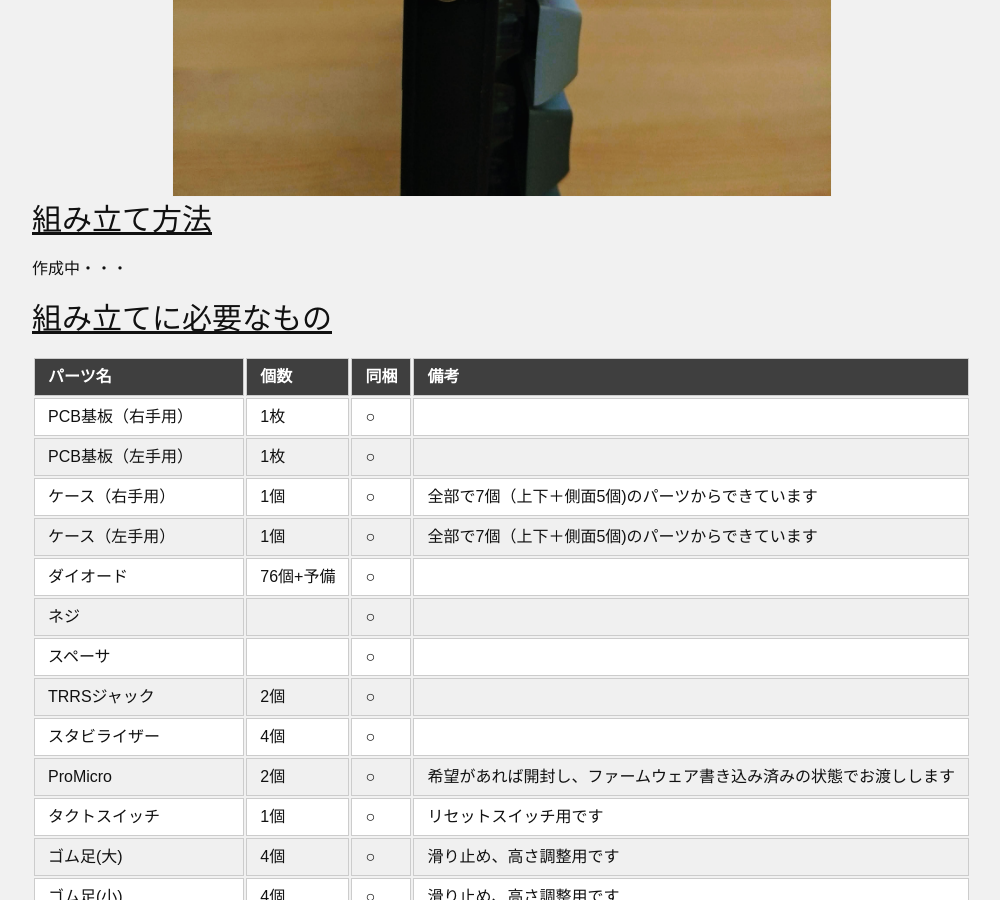
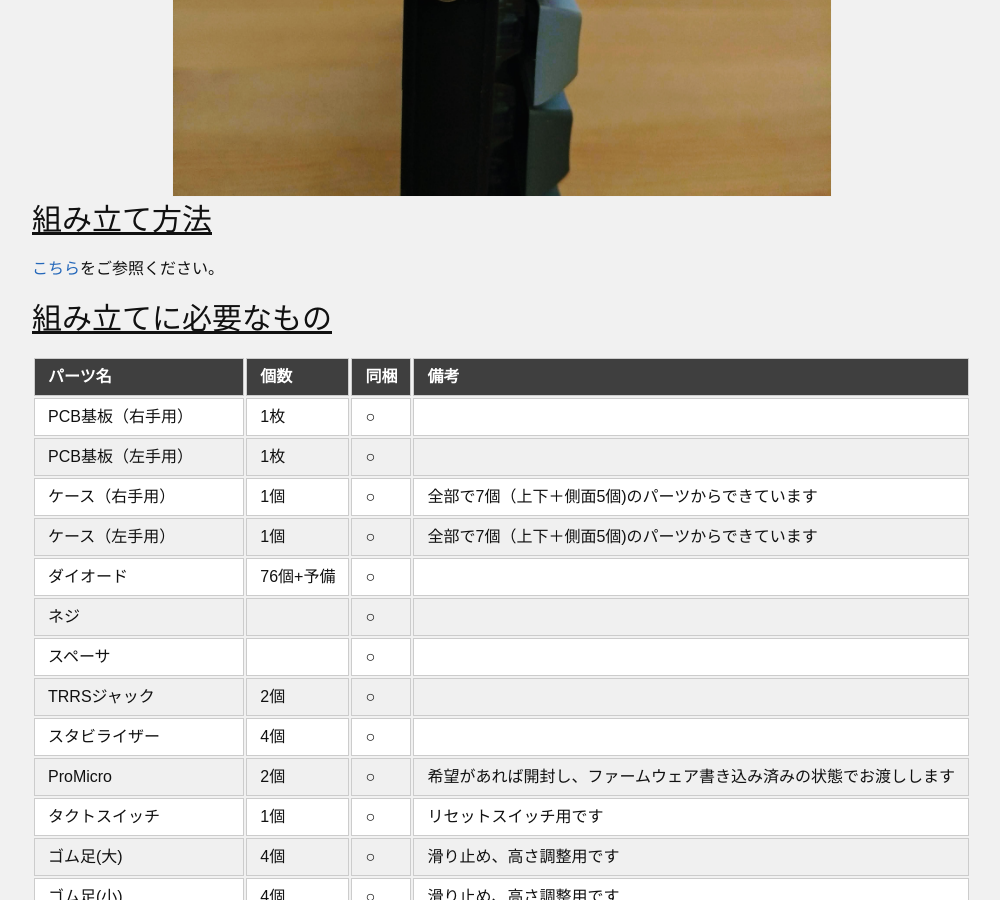
Before and after one commit to MasahikoSawada/masahikosawada.github.io, a Jekyll site: the page built from keyboards/nin76.md, in a window 1280 px wide and 900 px high, scrolled down 3052 px. Shown: the whole window, without its empty margins (138-1138 px from the left). Built offline with Jekyll 4.4.1, drawn with Linux system fonts in a browser that asks for light colours.

Commit message:
nin76: add link to build guide.

```diff
--- a/keyboards/nin76.md
+++ b/keyboards/nin76.md
@@ -74,7 +74,7 @@ Nin76にはキーボード側面を覆うパーツが付いていて、キーボ
 
 # 組み立て方法
 
-作成中・・・
+[こちら](https://slides.com/masahikosawada/nin76/fullscreen)をご参照ください。
 
 # 組み立てに必要なもの
 
```
